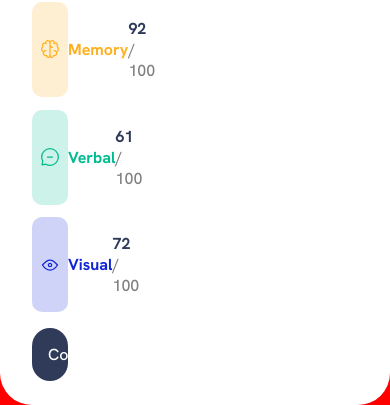
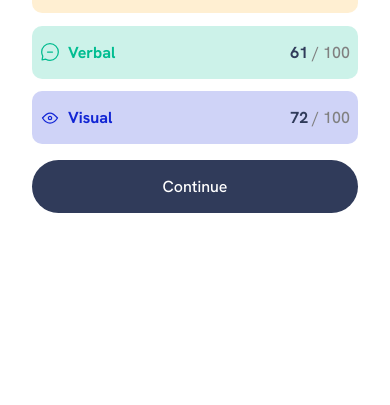
Before and after one commit to EmmanuelBaena69/FrontEnd-Mentor, a plain HTML site: page index.html in a window 390 px wide. Shown: the part 547-952 px from the top of the page. After the commit the page ends 844 px from the top, so only its background shows below. Drawn offline with Linux system fonts and the light colour scheme.

Commit message:
para verse en celulares

```diff
--- a/style/styles.css
+++ b/style/styles.css
@@ -153,20 +153,17 @@ body{
     );
 }
 
-@media screen and (max-width:650px){
-    body{
-        align-items: flex-start;
-        background-color: red;
+@media screen and (max-width: 650px) {
+    body {
+      align-items: flex-start;
+      background-color: white;
     }
-    .card{
-        box-shadow: none;
+    .card {box-shadow: none;}
+    .card-container {flex-direction: column;}
+    .result {
+      border-radius: 0 0 1rem 1rem;
+      width: 100%;
     }
-
-    .card-container{flex-direction: column;}
-
-    .result{width: 100%;border-radius: 0 0 1rem 1rem;}
-
-    .result .info{width: 250px;}
-
-    .summary{width: 100px;}
-}
+    .result .info {width: 250px;}
+    .summary {width: 100%;}
+  }
```
